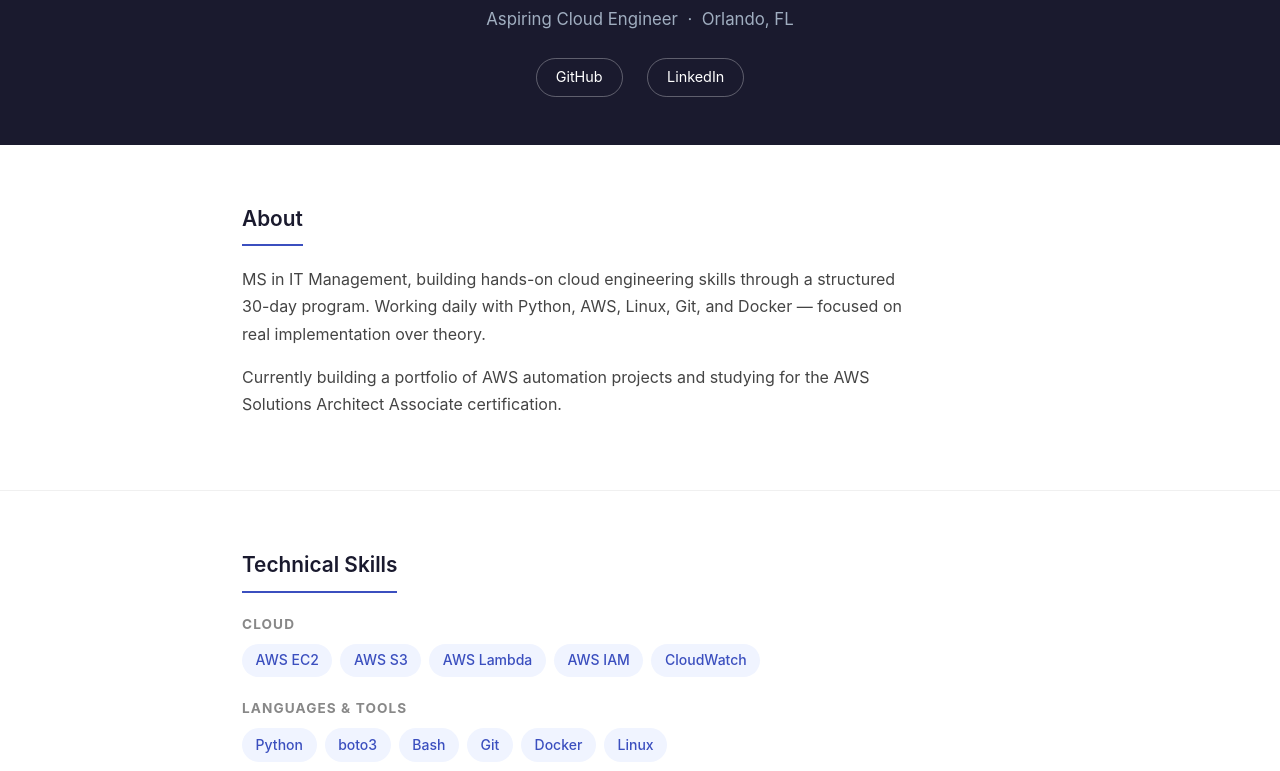
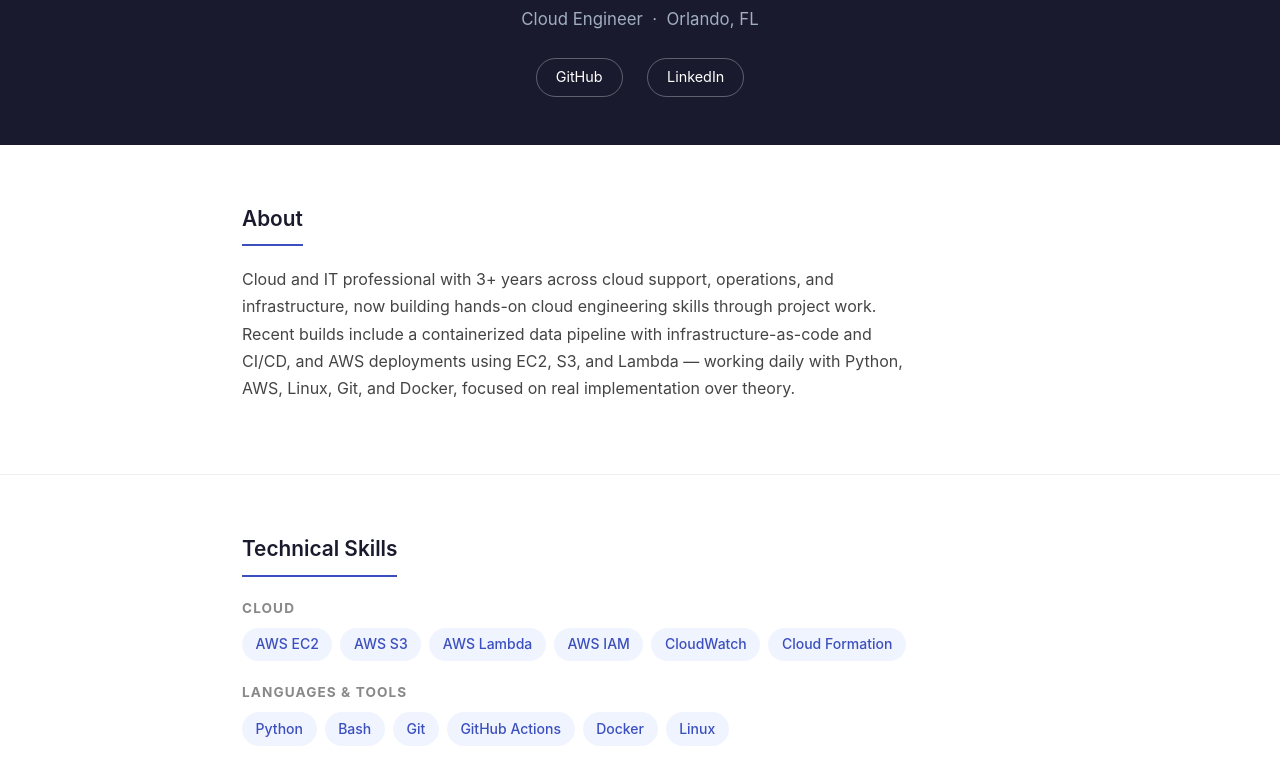
Before and after one commit to remshatech/s3-static-website, a plain HTML site: page index.html in a window 1280 px wide. Shown: the part 143-914 px from the top of the page. Drawn offline with Linux system fonts and the light colour scheme.

Commit message:
Update portfolio content

```diff
--- a/index.html
+++ b/index.html
@@ -12,7 +12,7 @@
     <header>
         <div class="container">
             <h1>Remsha</h1>
-            <p class="tagline">Aspiring Cloud Engineer &nbsp;·&nbsp; Orlando, FL</p>
+            <p class="tagline">Cloud Engineer &nbsp;·&nbsp; Orlando, FL</p>
             <div class="header-links">
                 <a href="https://github.com/remshatech" target="_blank">GitHub</a>
                 <a href="https://linkedin.com/in/remsha-shr779/" target="_blank">LinkedIn</a>
@@ -25,13 +25,13 @@
         <div class="container">
             <h2>About</h2>
             <p>
-                MS in IT Management, building hands-on cloud engineering skills through
-                a structured 30-day program. Working daily with Python, AWS, Linux,
-                Git, and Docker — focused on real implementation over theory.
+                Cloud and IT professional with 3+ years across cloud support, operations, and infrastructure,
+now building hands-on cloud engineering skills through project work. Recent builds
+include a containerized data pipeline with infrastructure-as-code and CI/CD, and AWS
+deployments using EC2, S3, and Lambda — working daily with Python, AWS, Linux, Git,
+and Docker, focused on real implementation over theory.
             </p>
             <p>
-                Currently building a portfolio of AWS automation projects and studying
-                for the AWS Solutions Architect Associate certification.
             </p>
         </div>
     </section>
@@ -49,15 +49,16 @@
                         <span class="tag">AWS Lambda</span>
                         <span class="tag">AWS IAM</span>
                         <span class="tag">CloudWatch</span>
+                        <span class="tag">Cloud Formation</span>
                     </div>
                 </div>
                 <div class="skill-category">
                     <h3>Languages & Tools</h3>
                     <div class="skill-tags">
                         <span class="tag">Python</span>
-                        <span class="tag">boto3</span>
                         <span class="tag">Bash</span>
                         <span class="tag">Git</span>
+                        <span class="tag">GitHub Actions</span>
                         <span class="tag">Docker</span>
                         <span class="tag">Linux</span>
                     </div>
@@ -86,7 +87,7 @@
                     <span class="project-status live">Live</span>
                 </div>
                 <p>
-                    This website — designed, built, and deployed on AWS S3
+                    This website - designed, built, and deployed on AWS S3
                     using static website hosting. Configured bucket policies
                     for public access and deployed via AWS CLI.
                 </p>
@@ -108,7 +109,7 @@
                 <p>
                     Python CLI tool that estimates AWS EC2 and S3 monthly costs.
                     Separated calculation logic from user interface across two
-                    modules — demonstrates modular code design.
+                    modules - demonstrates modular code design.
                 </p>
                 <div class="project-stack">
                     <span class="stack-item">Python</span>
```
